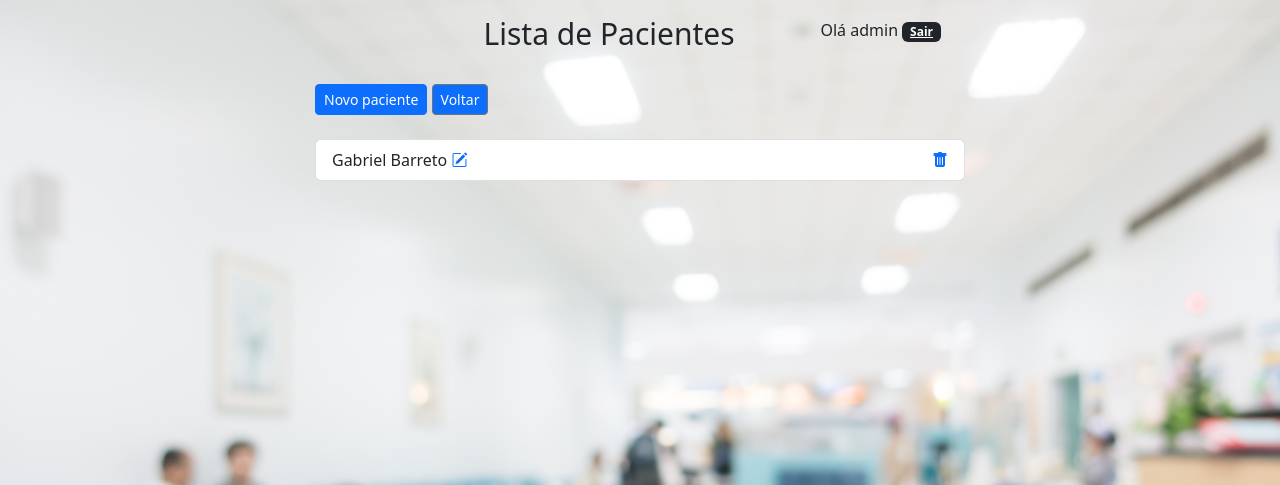
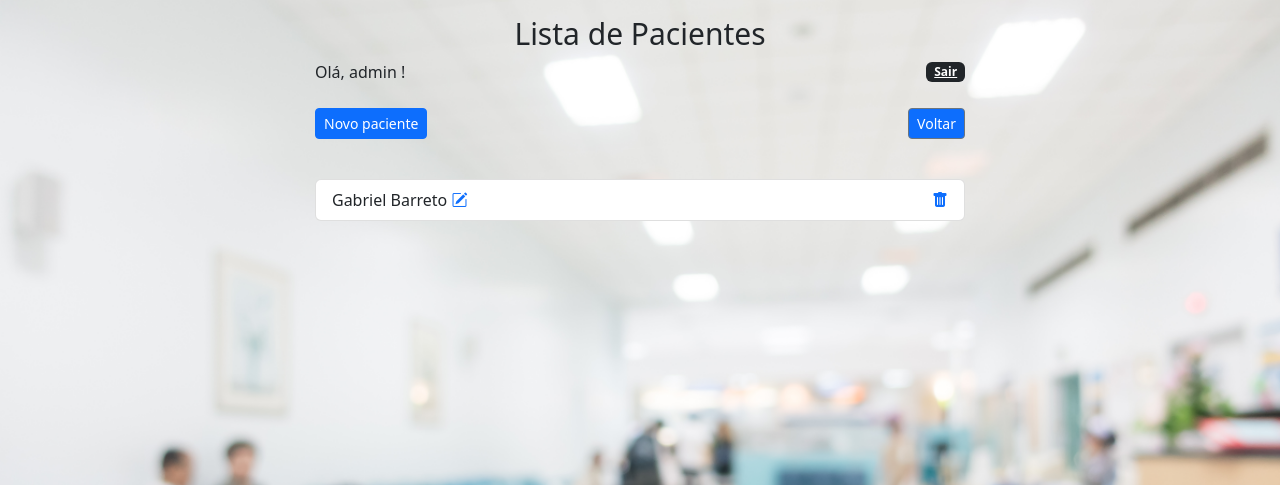
Before and after one commit to gbrlbarreto/ProjetoMedicalSys_Django, a Django app: page /clientes/list/ in a window 1280 px wide; the page is wider, and only the part inside the window is pictured. Shown: the top 485 px of that part. Run offline with Django 4.2, Linux system fonts and the light colour scheme; a user stored in the database is signed in; data comes from the database, SQL or seed files in the repository; both versions use the stored data as it was after the commit; parts of the project's set-up code (start-up, migrations or seed data) failed here and were passed over.

Commit message:
Alterações

```diff
--- a/clientes/templates/person.html
+++ b/clientes/templates/person.html
@@ -15,27 +15,33 @@
 <p>
 
 <div class="row">
-        <div class="col">
-
-        </div>
-
-        <div class="col-6">
-            <h3 style="font-size:30px;">Lista de Pacientes</h3>
-        </div>
-
-        <div class="col">
-            {% if user.is_authenticated %}
-                <p>Olá {{ user.username }} <a href="{% url 'logout' %}" class="badge text-bg-dark">Sair</a></p>
-            {% endif %}
-        </div>
+    <div class="col1">
+        <h3 class="titulo" style="font-size:30px;">Lista de Pacientes</h3>
     </div>
 
 <br>
 
+<div class="row2">
+    <div class="col2">
+        {% if user.is_authenticated %}
+        <a>Olá, {{ user.username }} ! <a href="{% url 'logout' %}" class="badge text-bg-dark">Sair</a></a>
+        {% endif %}
+    </div>
+
+
+<br>
+
+<div class="row3">
+    <div class="col3">
         <a href="{% url 'person_new' %}" class="btn btn-primary btn-sm">Novo paciente</a>
         <a href="{% url 'home' %}" class="btn btn-secondary btn-sm">Voltar</a>
 
-    <br><br>
+    </div>
+
+</div>
+
+<br>
+<p></p>
 
 <ul class="list-group">
     {% for person in persons %}
--- /dev/null
+++ b/statics/person.css
@@ -0,0 +1,17 @@
+h3.titulo {
+    display: flex;
+    align-items: center;
+    justify-content: space-around;
+}
+
+.col2 {
+    display: flex;
+    justify-content: space-between;
+    align-items: center;
+}
+
+.col3 {
+    display: flex;
+    align-items: center;
+    justify-content: space-between;
+}
--- a/templates/base.html
+++ b/templates/base.html
@@ -12,8 +12,9 @@
     <link rel="stylesheet" href="{% static 'style.css' %}">
     <link rel="stylesheet" href="{% static 'home.css' %}">
     <link rel="stylesheet" href="{% static 'agendamento.css' %}">
+    <link rel="stylesheet" href="{% static 'person.css' %}">
     <title> {% block title %}{% endblock %}</title>
-    <link rel="icon" href="../../../media/photos/medical_logo.png" type="image/gif/png">
+    <link rel="icon" href="../../../../media/photos/medical_logo.png" type="image/gif/png">
     <link rel="stylesheet" href='https://cdn.jsdelivr.net/npm/fullcalendar@5.11.3/main.min.css'>
     <script src='https://cdn.jsdelivr.net/npm/fullcalendar@5.11.3/main.min.js'></script>
 
```
Also changed, not shown: clientes/templates/person_delete_confirm.html (+9 -0 lines), db.sqlite3. Lines whose indentation alone changed are shown as unchanged.
